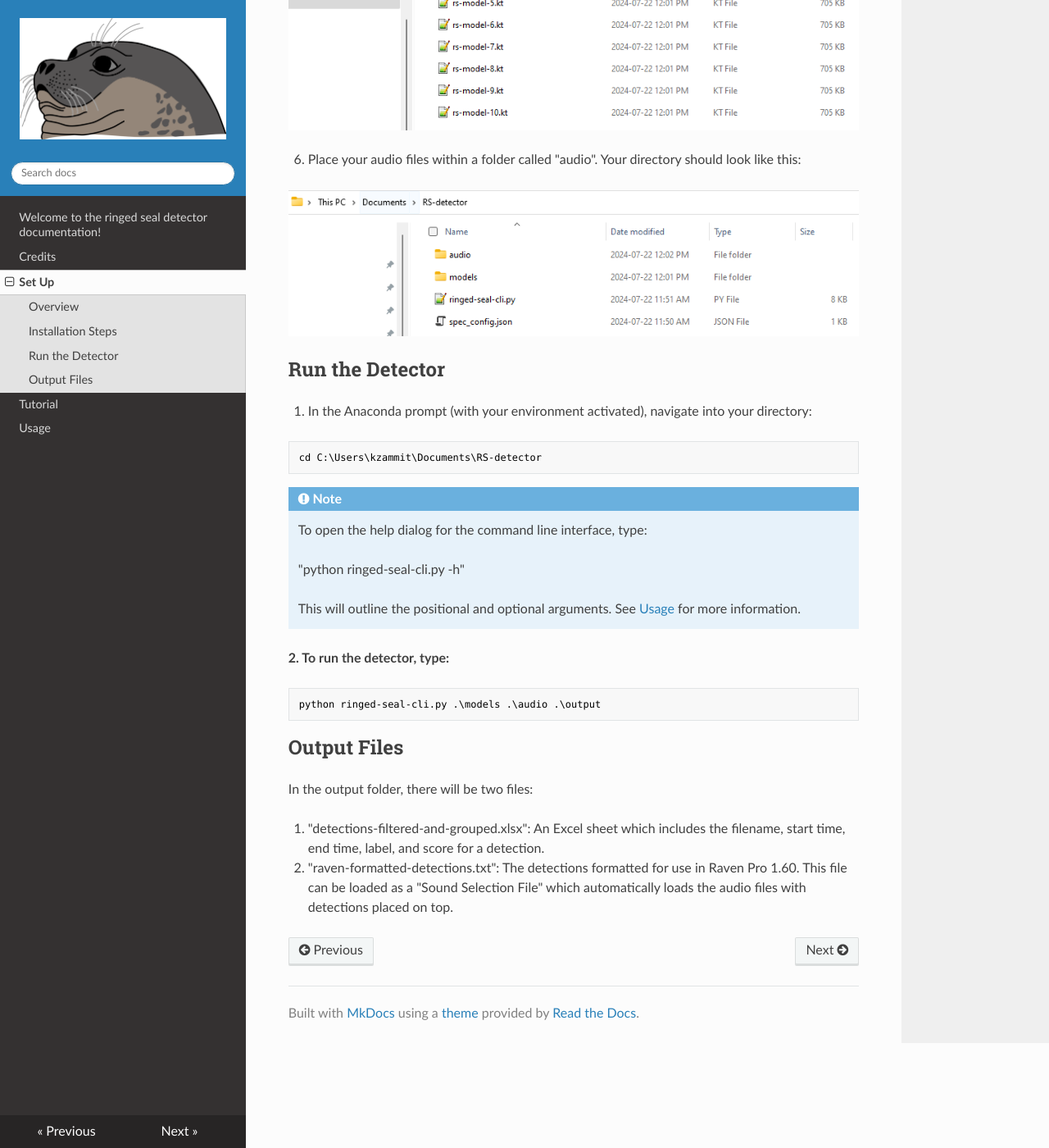
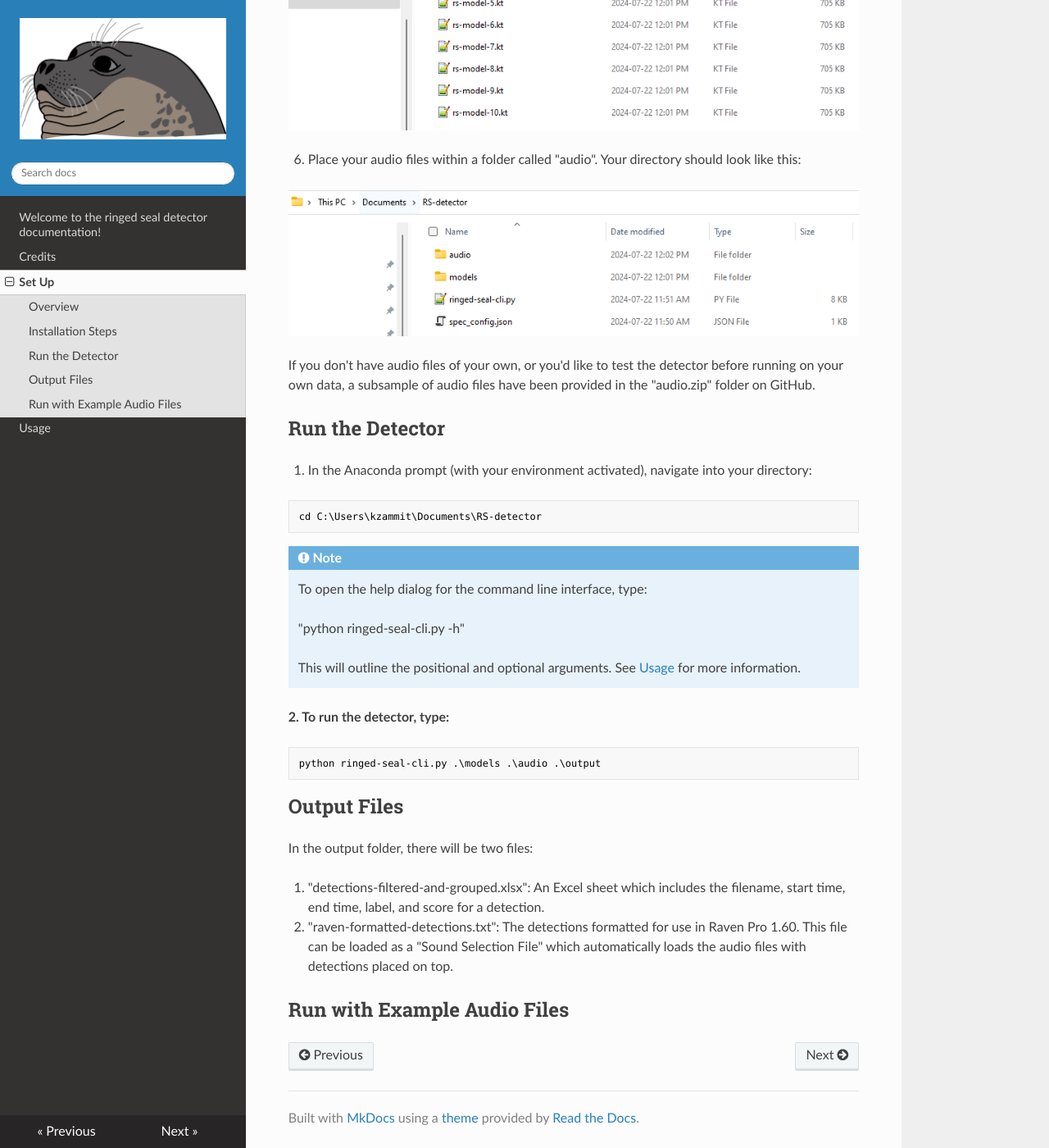
Before and after one commit to karlzam/ringed-seal-detector-docs, an MkDocs documentation site: the page built from docs/SetUp.md, in a window 1280 px wide and 1400 px high, scrolled down 1447 px. Shown: the whole window at 82% size. Built offline with MkDocs 1.6.1, drawn with Linux system fonts in a browser that asks for light colours; nearby versions of some CDN libraries.

Commit message:
Minor alteration

```diff
--- a/docs/SetUp.md
+++ b/docs/SetUp.md
@@ -49,6 +49,8 @@ This may take a few minutes. Note the below error message if you run into issues
 
 ![dir](tutorial-1.png)
 
+If you don't have audio files of your own, or you'd like to test the detector before running on your own data, a subsample of audio files have been provided in the "audio.zip" folder on GitHub.
+
 ## Run the Detector
 
 1. In the Anaconda prompt (with your environment activated), navigate into your directory:
@@ -79,3 +81,5 @@ In the output folder, there will be two files:
 1. "detections-filtered-and-grouped.xlsx": An Excel sheet which includes the filename, start time, end time, label, and score for a detection.
 
 2. "raven-formatted-detections.txt": The detections formatted for use in Raven Pro 1.60. This file can be loaded as a "Sound Selection File" which automatically loads the audio files with detections placed on top.
+
+## Run with Example Audio Files
```
Also changed, not shown: docs/Tutorial.md (deleted, +0 -14 lines).
